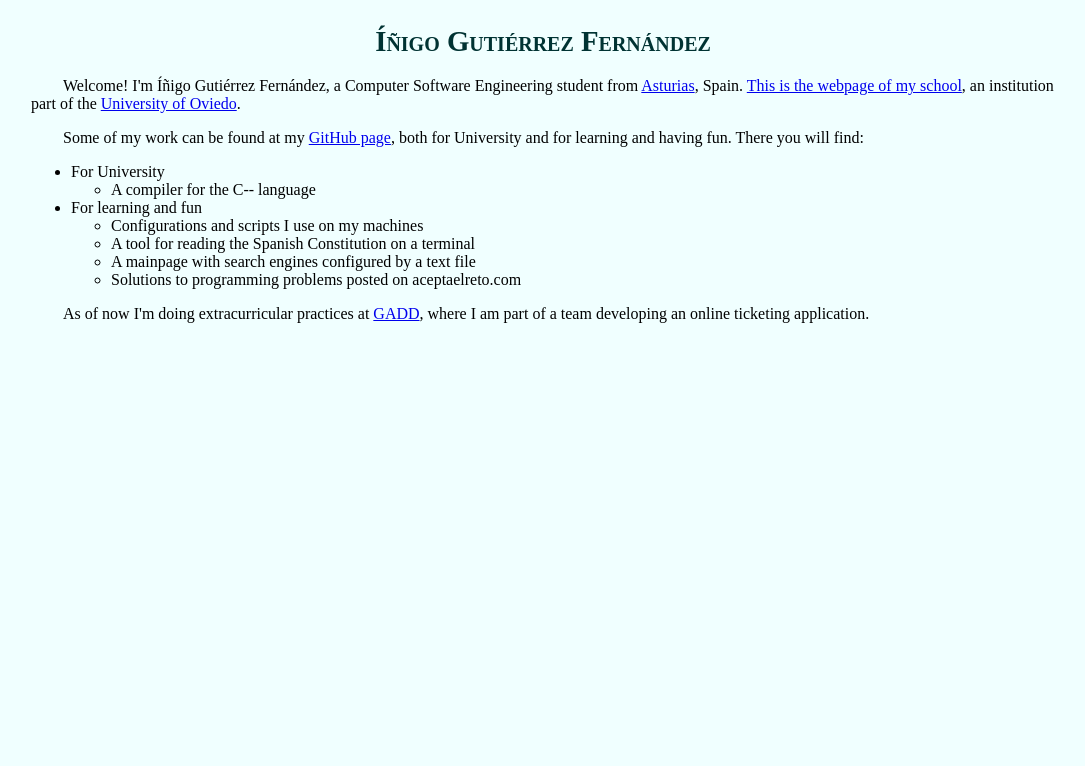
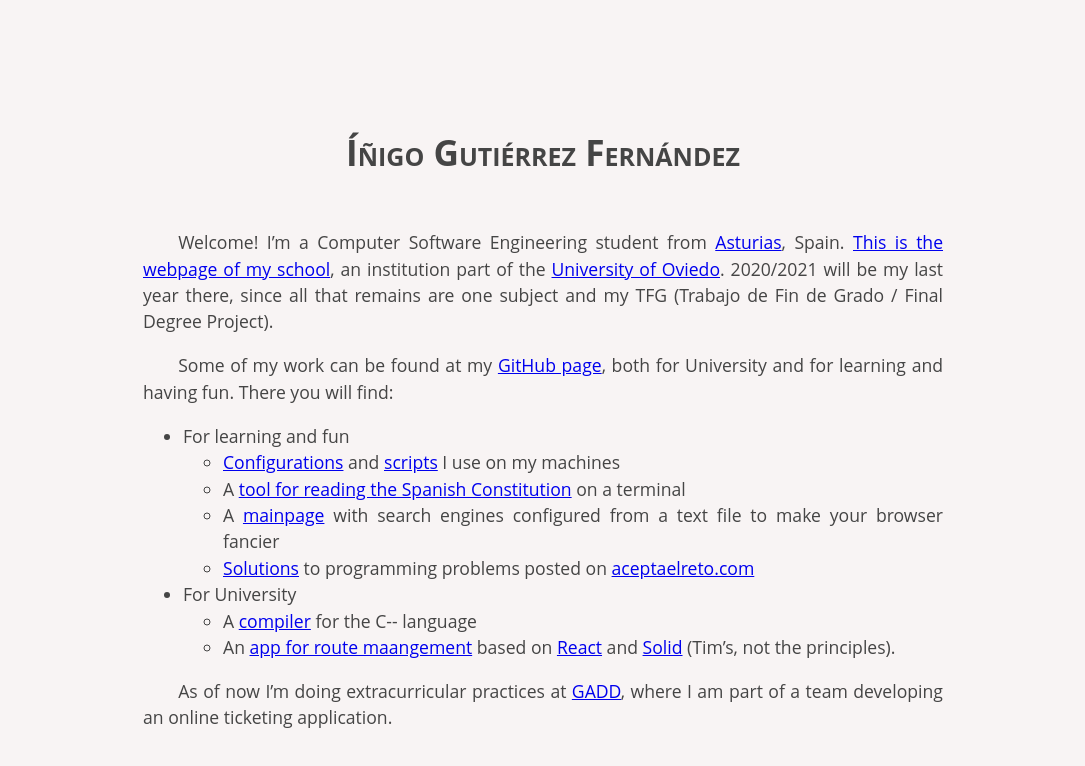
Before and after one commit to InigoGutierrez/InigoGutierrez.github.io, a plain HTML site: page index.html in a window 1280 px wide. Shown: the whole page, without its empty margins (97-1182 px from the left). Drawn offline with Linux system fonts and the light colour scheme.

Commit message:
First uploadable.

```diff
--- a/css/style.css
+++ b/css/style.css
@@ -1,6 +1,15 @@
 body {
-	background-color: #F0FFFF;
-  margin: 25px 10%;
+	background-color: #F8F4F4;
+
+  margin: 100px auto;
+  padding: 0 10%;
+  max-width: 800px;
+
+  font-family: Mononoki, Open Sans, Sans, Arial;
+  text-align: justify;
+  line-height: 1.5em;
+  font-size: 1.1em;
+  color: #454545;
 }
 
 p {
@@ -8,9 +17,10 @@ p {
 }
 
 h1 {
-	color: #003333;
-	font-family: serif;
-	font-size: 1.8em;
+  padding: 1em;
+
 	font-variant: small-caps;
   text-align: center;
+  line-height: 1em;
+	font-size: 2em;
 }
--- a/index.html
+++ b/index.html
@@ -12,14 +12,15 @@
     </header>
 
     <p>
-    Welcome! I'm &Iacute;&ntilde;igo Guti&eacute;rrez Fern&aacute;ndez,
-    a Computer Software Engineering student from
+    Welcome! I&rsquo;m a Computer Software Engineering student from
     <a href="https://en.wikipedia.org/wiki/Asturias">Asturias</a>,
     Spain.
     <a href="https://ingenieriainformatica.uniovi.es/inicio">
       This is the webpage of my school</a>,
     an institution part of the
     <a href="https://www.uniovi.es/en/">University of Oviedo</a>.
+    2020/2021 will be my last year there, since all that remains are one subject and my TFG (Trabajo
+    de Fin de Grado / Final Degree Project).
     </p>
 
     <p>
@@ -29,21 +30,52 @@
     </p>
 
     <ul>
+      <li>For learning and fun</li>
+      <ul>
+
+        <li>
+          <a href="https://github.com/InigoGutierrez/configs">Configurations</a>
+          and
+          <a href="https://github.com/InigoGutierrez/scripts">scripts</a>
+          I use on my machines
+        </li>
+
+        <li>
+          A
+          <a href="https://github.com/InigoGutierrez/con">
+            tool for reading the Spanish Constitution</a>
+          on a terminal
+        </li>
+
+        <li>
+          A
+          <a href="https://github.com/InigoGutierrez/mainpage">mainpage</a>
+          with search engines configured from a text file to make your browser fancier
+        </li>
+
+        <li>
+          <a href="https://github.com/InigoGutierrez/AceptaElReto">Solutions</a>
+          to programming problems posted on
+          <a href="https://www.aceptaelreto.com/">aceptaelreto.com</a>
+        </li>
+
+      </ul>
       <li>For University</li>
       <ul>
-        <li>A compiler for the C-- language</li>
+        <li>
+          A <a href="https://github.com/InigoGutierrez/CmmCompiler">compiler</a>
+          for the C-- language
+        </li>
+        <li>
+          An <a href="https://github.com/InigoGutierrez/viade_en1b">app for route maangement</a>
+          based on <a href="https://reactjs.org/">React</a> and
+          <a href="https://solidproject.org/">Solid</a> (Tim&rsquo;s, not the principles).
+        </li>
       </ul>
-      <li>For learning and fun</li>
-        <ul>
-          <li>Configurations and scripts I use on my machines</li>
-          <li>A tool for reading the Spanish Constitution on a terminal</li>
-          <li>A mainpage with search engines configured by a text file</li>
-          <li>Solutions to programming problems posted on aceptaelreto.com</li>
-        </ul>
     </ul>
 
     <p>
-    As of now I'm doing extracurricular practices at
+    As of now I&rsquo;m doing extracurricular practices at
     <a href="https://gmeana.com/">GADD</a>, where I am part of a team
     developing an online ticketing application.
     </p>
```
